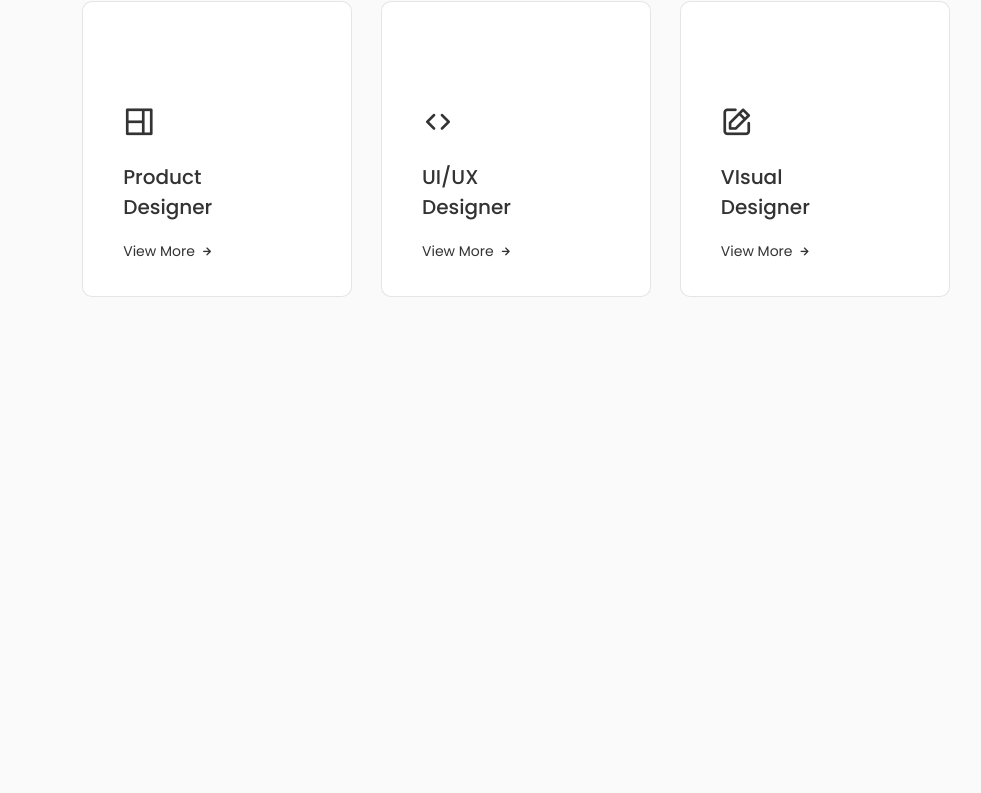
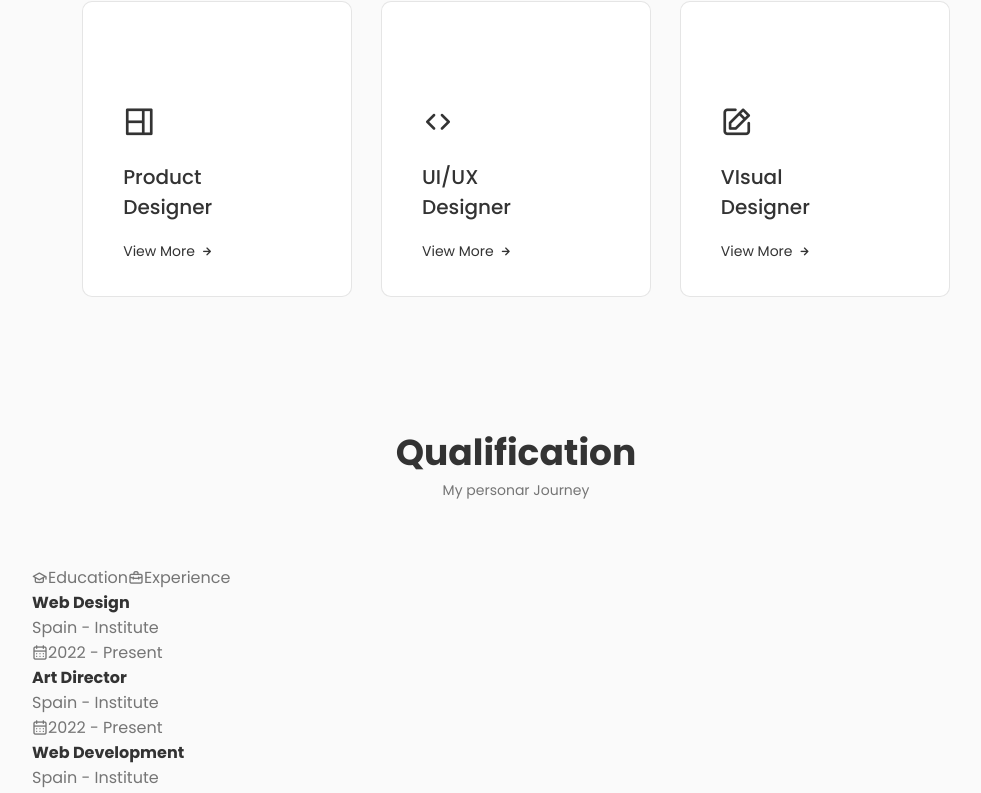
Before and after one commit to EstebanLuu/Portfolio-react, a React (Create React App) app: page / in a window 1280 px wide. Shown: the part 1990-2783 px from the top of the page, without its empty margins (124-1105 px from the left). Before the commit the page ends 2319 px from the top, so only its background shows below. Built offline with nearby package versions, Linux system fonts and the light colour scheme.

Commit message:
qualification

```diff
--- a/src/App.js
+++ b/src/App.js
@@ -4,6 +4,7 @@ import Home from "./components/Home/Home.jsx";
 import About from "./components/About/About.jsx";
 import Skills from "./components/Skills/Skills.jsx";
 import Services from "./components/Services/Services.jsx";
+import Qualification from "./components/Qualification/Qualification.jsx";
 
 function App() {
   return (
@@ -14,6 +15,7 @@ function App() {
         <About />
         <Skills />
         <Services />
+        <Qualification />
       </main>
     </>
   );
--- /dev/null
+++ b/src/components/Qualification/Qualification.jsx
@@ -0,0 +1,174 @@
+import React from "react";
+import styled from "styled-components";
+
+const Qualification = () => {
+  return (
+    <QualificationContainer className="qualification section">
+      <h2 className="section__title">Qualification</h2>
+      <span className="section__subtitle">My personar Journey</span>
+
+      <div className="qualification__container container">
+        <div className="qualification__tabs">
+          <div className="qualification__button qualification__active button--flex">
+            <i className="uil uil-graduation-cap qualification__icon"></i>
+            Education
+          </div>
+
+          <div className="qualification__button button--flex">
+            <i className="uil uil-briefcase-alt qualification__icon"></i>
+            Experience
+          </div>
+
+          <div className="qualification__sections">
+            <div className="qualification__content qualification__content-active ">
+              <div className="qualification__data">
+                <div>
+                  <h3 className="qualification__title">Web Design</h3>
+                  <span className="qualification__subtitle">
+                    Spain - Institute
+                  </span>
+                  <div className="qualification__calender">
+                    <i className="uil uil-calendar-alt"></i>
+                    2022 - Present
+                  </div>
+                </div>
+
+                <div>
+                  <span className="qualification__rounder"></span>
+
+                  <span className="qualification__line"></span>
+                </div>
+              </div>
+
+              <div className="qualification__data">
+                <div></div>
+
+                <div>
+                  <span className="qualification__rounder"></span>
+
+                  <span className="qualification__line"></span>
+                </div>
+
+                <div>
+                  <h3 className="qualification__title">Art Director</h3>
+                  <span className="qualification__subtitle">
+                    Spain - Institute
+                  </span>
+                  <div className="qualification__calender">
+                    <i className="uil uil-calendar-alt"></i>
+                    2022 - Present
+                  </div>
+                </div>
+              </div>
+
+              <div className="qualification__data">
+                <div>
+                  <h3 className="qualification__title">Web Development</h3>
+                  <span className="qualification__subtitle">
+                    Spain - Institute
+                  </span>
+                  <div className="qualification__calender">
+                    <i className="uil uil-calendar-alt"></i>
+                    2019 - 2021
+                  </div>
+                </div>
+
+                <div>
+                  <span className="qualification__rounder"></span>
+
+                  <span className="qualification__line"></span>
+                </div>
+              </div>
+
+              <div className="qualification__data">
+                <div></div>
+
+                <div>
+                  <span className="qualification__rounder"></span>
+
+                  <span className="qualification__line"></span>
+                </div>
+
+                <div>
+                  <h3 className="qualification__title">UX Expert</h3>
+                  <span className="qualification__subtitle">
+                    Spain - Institute
+                  </span>
+                  <div className="qualification__calender">
+                    <i className="uil uil-calendar-alt"></i>
+                    2020 - 2022
+                  </div>
+                </div>
+              </div>
+            </div>
+
+            <div className="qualification__content">
+              <div className="qualification__data">
+                <div>
+                  <h3 className="qualification__title">Product Designer</h3>
+                  <span className="qualification__subtitle">
+                    Henry - Bootcamp
+                  </span>
+                  <div className="qualification__calender">
+                    <i className="uil uil-calendar-alt"></i>
+                    2022 - Present
+                  </div>
+                </div>
+
+                <div>
+                  <span className="qualification__rounder"></span>
+
+                  <span className="qualification__line"></span>
+                </div>
+              </div>
+
+              <div className="qualification__data">
+                <div></div>
+
+                <div>
+                  <span className="qualification__rounder"></span>
+
+                  <span className="qualification__line"></span>
+                </div>
+
+                <div>
+                  <h3 className="qualification__title">
+                    business management degree
+                  </h3>
+                  <span className="qualification__subtitle">3° - UAI</span>
+                  <div className="qualification__calender">
+                    <i className="uil uil-calendar-alt"></i>
+                    2020 - 2022
+                  </div>
+                </div>
+              </div>
+
+              <div className="qualification__data">
+                <div>
+                  <h3 className="qualification__title">Web Designer</h3>
+                  <span className="qualification__subtitle">
+                    Argetnina - Institute
+                  </span>
+                  <div className="qualification__calender">
+                    <i className="uil uil-calendar-alt"></i>
+                    2019 - 2021
+                  </div>
+                </div>
+
+                <div>
+                  <span className="qualification__rounder"></span>
+
+                  <span className="qualification__line"></span>
+                </div>
+              </div>
+            </div>
+          </div>
+        </div>
+      </div>
+    </QualificationContainer>
+  );
+};
+
+export default Qualification;
+
+const QualificationContainer = styled.section``;
```
